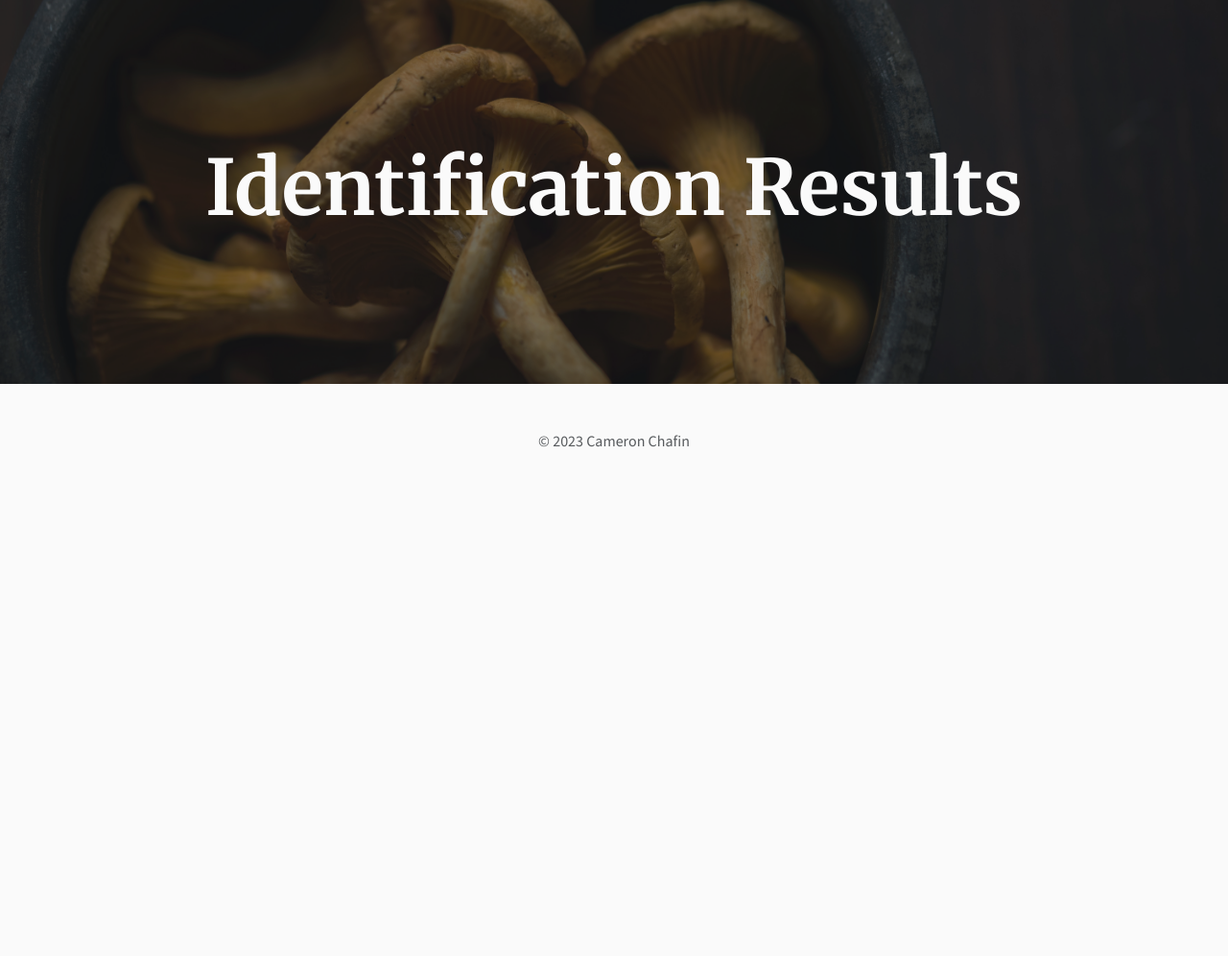
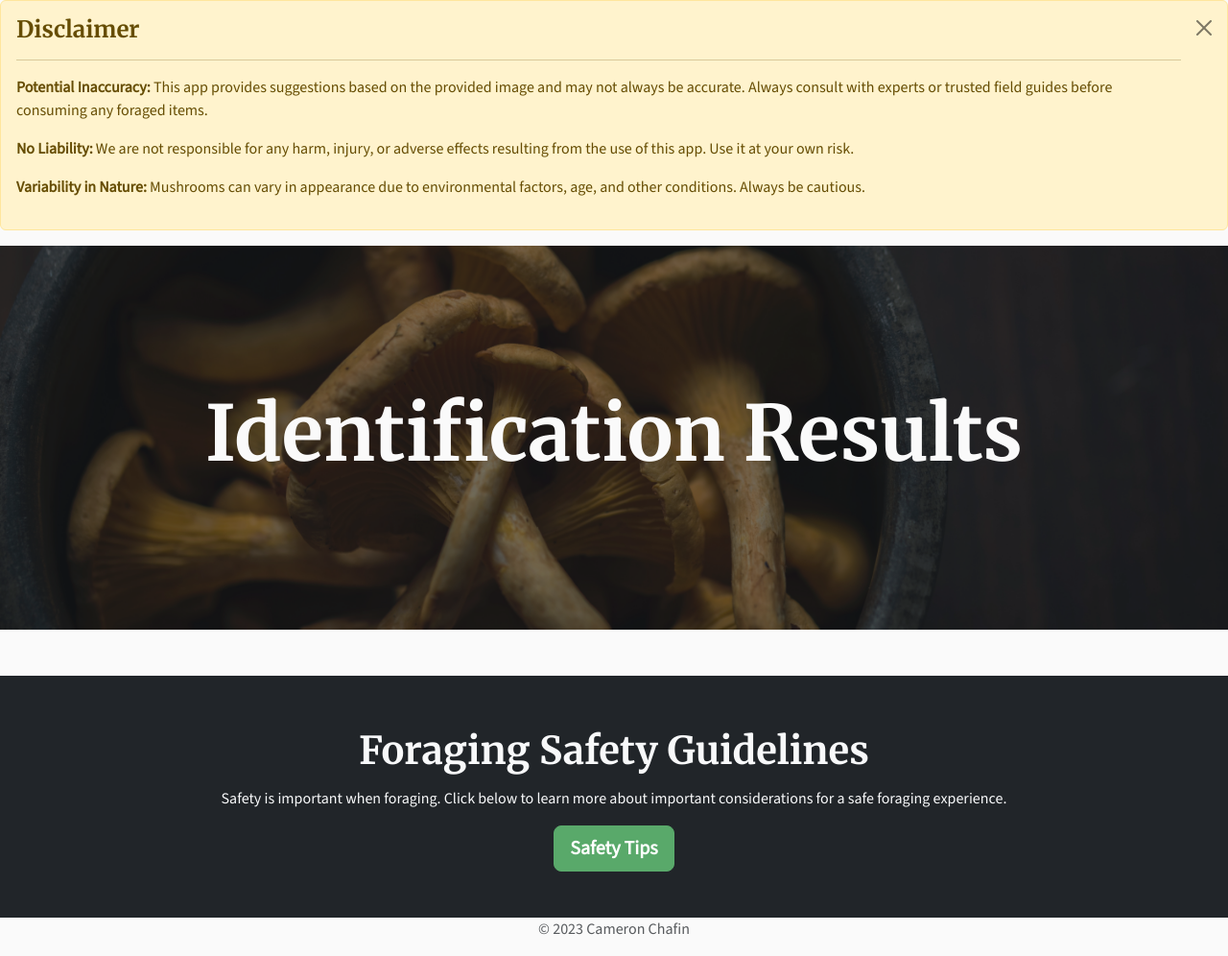
Before and after one commit to cameronchafin/Forage, a Flask app: page /result in a window 1280 px wide. Shown: the part 57-1053 px from the top of the page at 96% size. Before the commit the page ends 523 px from the top, so only its background shows below. Run offline with Flask 3, Linux system fonts and the light colour scheme; some libraries are stand-ins or nearby versions.

Commit message:
Safety & Guidelines
Added disclaimer alert and safety tips modal to results page

```diff
--- a/templates/base.html
+++ b/templates/base.html
@@ -29,6 +29,11 @@
 
         <!--    Loading Animation    -->
         <script src="https://code.jquery.com/jquery-3.6.0.min.js"></script>
+
+        <!--    Safety Alert    -->
+        <script src="https://ajax.googleapis.com/ajax/libs/jquery/3.5.1/jquery.min.js"></script>
+        <script src="https://maxcdn.bootstrapcdn.com/bootstrap/4.5.2/js/bootstrap.min.js"></script>
+
 
     </head>
     <body>
--- a/templates/result.html
+++ b/templates/result.html
@@ -5,6 +5,19 @@ Result
 {% endblock %}
 
 {% block content %}
+
+<!-- Alert -->
+<div class="alert alert-warning alert-dismissible fade show" role="alert">
+  <h4 class="alert-heading">Disclaimer</h4>
+  <hr>
+    <p><strong>Potential Inaccuracy:</strong> This app provides suggestions based on the provided image and may not
+        always be accurate. Always consult with experts or trusted field guides before consuming any foraged items.</p>
+    <p><strong>No Liability:</strong> We are not responsible for any harm, injury, or adverse effects resulting from the
+        use of this app. Use it at your own risk.</p>
+    <p><strong>Variability in Nature:</strong> Mushrooms can vary in appearance due to environmental factors, age, and
+        other conditions. Always be cautious.</p>
+    <button type="button" class="btn-close" data-bs-dismiss="alert" aria-label="Close"></button>
+</div>
 
 <!-- Banner -->
 <div class="container-fluid text-light p-5 jumbotron"
@@ -63,4 +76,50 @@ style="background-image: url({{ url_for('static', filename='img/bg/result-bg.jpg
     {% endfor %}
 </div>
 
+<!-- Safety Tips -->
+<div class="dark container-fluid bg-dark text-light p-5">
+    <div class="container cta text-center">
+        <h2 class="medium-heading">Foraging Safety Guidelines</h2>
+        <p>Safety is important when foraging. Click below to learn more about important considerations for a safe
+            foraging experience.</p>
+        <a type="button" class="cta-btn btn custom btn-light btn-lg" data-toggle="modal" data-target="#safetyModal">Safety Tips</a>
+    </div>
+</div>
+
+<!-- Modal -->
+<div class="modal fade" id="safetyModal" tabindex="-1" role="dialog" aria-labelledby="safetyModalLabel" aria-hidden="true">
+  <div class="modal-dialog">
+    <div class="modal-content">
+      <div class="modal-header">
+        <h5 class="modal-title" id="safetyModalLabel">Foraging Safety Guidelines</h5>
+        <button type="button" class="btn-close" data-bs-dismiss="modal" aria-label="Close"></button>
+      </div>
+      <div class="modal-body">
+        <h6>Safety Guidelines:</h6>
+        <ul>
+        <li><strong>Always Be Cautious:</strong> If you're unsure about the edibility of a mushroom, it's better to err
+            on the side of caution. Never consume anything you're uncertain about.</li>
+        <li><strong>Educate Yourself:</strong> Read books, attend workshops, and join mycology groups or clubs to gain
+            knowledge from experienced foragers.</li>
+        <li><strong>Observe Before Touching:</strong> Some mushrooms can cause skin irritations. Always wear gloves if
+            you're not sure about what you're handling.</li>
+        <li><strong>Forage with a Companion:</strong> It's safer and more enjoyable to forage with a buddy. If something
+            goes wrong, having someone with you can be life-saving.</li>
+        <li><strong>Note the Location:</strong> Some mushrooms only grow near specific types of trees or in particular
+            soils. Noting the surroundings can help with identification.</li>
+        <li><strong>Cross-Check:</strong> Don't rely on a single source for mushroom identification. Always cross-check
+            with multiple trusted sources.</li>
+        <li><strong>Be Aware of Look-alikes:</strong> Many edible mushrooms have toxic look-alikes. Always be thorough
+            in your identification process.</li>
+        </ul>
+      </div>
+      <div class="modal-footer">
+        <button type="button" class="btn custom btn-secondary" data-dismiss="modal">Close</button>
+          <a class="btn custom-outline btn-proj"
+             href="https://a-z-animals.com/blog/a-beginners-guide-to-mushroom-foraging/"
+             target="_blank">Learn More</a>
+      </div>
+    </div>
+  </div>
+</div>
 {% endblock %}
```
